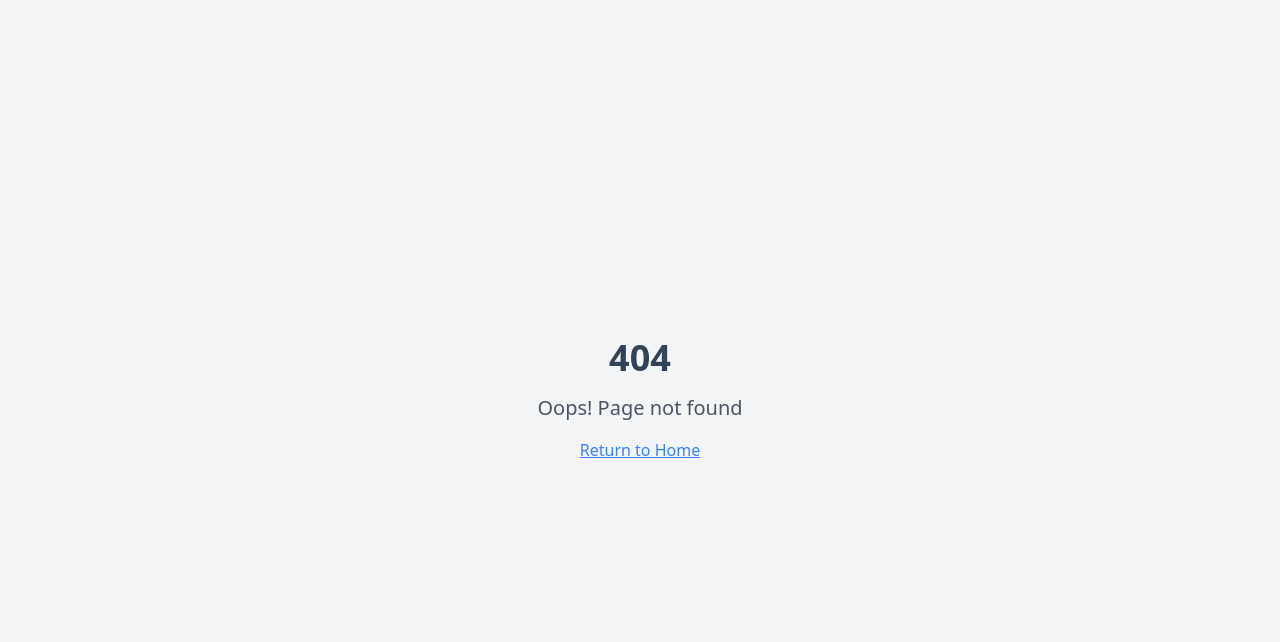
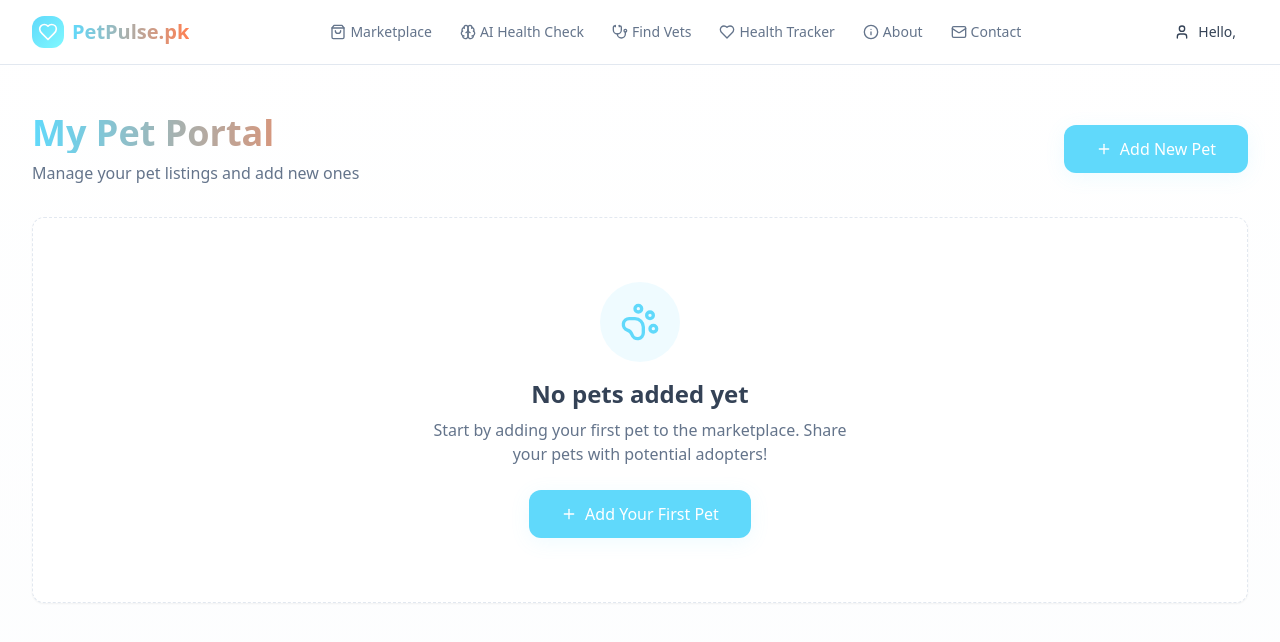
Before and after one commit to Daiyanurrehmankhan/petpulsepk_frontend, a React (Vite) app: page /pet-portal in a window 1280 px wide. Before the commit this address had no page. Shown: the top 642 px of the page. Built offline with nearby package versions, Linux system fonts and the light colour scheme; sample sign-in values are in the browser's storage.

Commit message:
Refactor: Focus on frontend changes

```diff
--- a/src/App.tsx
+++ b/src/App.tsx
@@ -16,6 +16,7 @@ import ContactPage from "./pages/ContactPage";
 import LoginPage from "./pages/LoginPage";
 import SignupPage from "./pages/SignupPage";
 import AddPetPage from "./pages/AddPetPage";
+import PetPortalPage from "./pages/PetPortalPage";
 
 const queryClient = new QueryClient();
 
@@ -72,6 +73,14 @@ const App = () => (
                 </PrivateRoute>
               }
             />
+            <Route
+              path="/pet-portal"
+              element={
+                <PrivateRoute>
+                  <PetPortalPage />
+                </PrivateRoute>
+              }
+            />
             {/* ADD ALL CUSTOM ROUTES ABOVE THE CATCH-ALL "*" ROUTE */}
             <Route path="*" element={<NotFound />} />
           </Routes>
--- a/src/components/Navigation.tsx
+++ b/src/components/Navigation.tsx
@@ -61,31 +61,37 @@ const Navigation = () => {
                   <Button variant="ghost" size="sm">Sign In</Button>
                 </Link>
                 <Link to="/signup">
-                  <Button variant="hero" size="sm">Sign Up</Button>
+                  <Button variant="hero" size="sm">Get Started</Button>
                 </Link>
               </>
             ) : (
-              <div className="flex items-center space-x-4">
-                <Link to="/add-pet">
-                  <Button variant="outline" size="sm" className="flex items-center gap-2">
-                    <Plus className="w-4 h-4" />
-                    Add Pet
-                  </Button>
-                </Link>
               <DropdownMenu>
                 <DropdownMenuTrigger asChild>
                   <Button variant="ghost" size="sm" className="flex items-center gap-2">
                     <User className="w-4 h-4" />
-                      {user?.full_name}
+                    Hello, {user?.full_name}
                   </Button>
                 </DropdownMenuTrigger>
-                  <DropdownMenuContent align="end">
+                <DropdownMenuContent align="end" className="w-56 bg-background">
                   <DropdownMenuLabel>
                     <div className="flex flex-col">
                       <span className="font-medium">{user?.full_name}</span>
-                        <span className="text-xs text-muted-foreground capitalize">{user?.role}</span>
+                      <span className="text-xs text-muted-foreground">{user?.email}</span>
                     </div>
                   </DropdownMenuLabel>
+                  <DropdownMenuSeparator />
+                  <Link to="/pet-portal">
+                    <DropdownMenuItem>
+                      <Heart className="w-4 h-4 mr-2" />
+                      My Pet Portal
+                    </DropdownMenuItem>
+                  </Link>
+                  <Link to="/add-pet">
+                    <DropdownMenuItem>
+                      <Plus className="w-4 h-4 mr-2" />
+                      Add Pet
+                    </DropdownMenuItem>
+                  </Link>
                   <DropdownMenuSeparator />
                   <DropdownMenuItem onClick={logout} className="text-destructive">
                     <LogOut className="w-4 h-4 mr-2" />
@@ -93,12 +99,6 @@ const Navigation = () => {
                   </DropdownMenuItem>
                 </DropdownMenuContent>
               </DropdownMenu>
-              </div>
-            )}
-            {!isAuthenticated && (
-              <Link to="/signup">
-                <Button variant="hero" size="sm">Get Started</Button>
-              </Link>
             )}
           </div>
 
@@ -130,12 +130,45 @@ const Navigation = () => {
               </Link>
             ))}
             <div className="flex flex-col space-y-2 pt-4 border-t border-border">
+              {!isAuthenticated ? (
+                <>
                   <Link to="/login" onClick={() => setIsOpen(false)}>
                     <Button variant="ghost" className="justify-start w-full">Sign In</Button>
                   </Link>
                   <Link to="/signup" onClick={() => setIsOpen(false)}>
                     <Button variant="hero" className="justify-start w-full">Get Started</Button>
                   </Link>
+                </>
+              ) : (
+                <>
+                  <div className="px-3 py-2 text-sm font-medium">
+                    Hello, {user?.full_name}
+                  </div>
+                  <Link to="/pet-portal" onClick={() => setIsOpen(false)}>
+                    <Button variant="ghost" className="justify-start w-full gap-2">
+                      <Heart className="w-4 h-4" />
+                      My Pet Portal
+                    </Button>
+                  </Link>
+                  <Link to="/add-pet" onClick={() => setIsOpen(false)}>
+                    <Button variant="ghost" className="justify-start w-full gap-2">
+                      <Plus className="w-4 h-4" />
+                      Add Pet
+                    </Button>
+                  </Link>
+                  <Button
+                    variant="ghost"
+                    className="justify-start w-full gap-2 text-destructive hover:text-destructive"
+                    onClick={() => {
+                      logout();
+                      setIsOpen(false);
+                    }}
+                  >
+                    <LogOut className="w-4 h-4" />
+                    Logout
+                  </Button>
+                </>
+              )}
             </div>
           </div>
         )}
--- /dev/null
+++ b/src/pages/PetPortalPage.tsx
@@ -0,0 +1,123 @@
+import { useState } from "react";
+import Navigation from "@/components/Navigation";
+import { Card, CardContent, CardDescription, CardHeader, CardTitle } from "@/components/ui/card";
+import { Button } from "@/components/ui/button";
+import { Badge } from "@/components/ui/badge";
+import { Plus, PawPrint } from "lucide-react";
+import { Link } from "react-router-dom";
+
+interface Pet {
+  id: string;
+  name: string;
+  species: string;
+  breed: string;
+  age: string;
+  gender: string;
+  healthStatus: string;
+  image: string;
+  price: number;
+}
+
+const PetPortalPage = () => {
+  // Mock data - user will handle actual data storage
+  const [pets] = useState<Pet[]>([
+    // This will be populated from user's backend
+  ]);
+
+  return (
+    <div className="min-h-screen bg-gradient-to-b from-background to-muted/20">
+      <Navigation />
+
+      <div className="max-w-7xl mx-auto px-4 sm:px-6 lg:px-8 py-12">
+        <div className="flex flex-col sm:flex-row justify-between items-start sm:items-center gap-4 mb-8">
+          <div>
+            <h1 className="text-4xl font-bold bg-gradient-to-r from-primary to-secondary bg-clip-text text-transparent">
+              My Pet Portal
+            </h1>
+            <p className="text-muted-foreground mt-2">
+              Manage your pet listings and add new ones
+            </p>
+          </div>
+          <Link to="/add-pet">
+            <Button size="lg" className="gap-2">
+              <Plus className="w-5 h-5" />
+              Add New Pet
+            </Button>
+          </Link>
+        </div>
+
+        {pets.length === 0 ? (
+          <Card className="border-dashed">
+            <CardContent className="flex flex-col items-center justify-center py-16">
+              <div className="w-20 h-20 rounded-full bg-primary/10 flex items-center justify-center mb-4">
+                <PawPrint className="w-10 h-10 text-primary" />
+              </div>
+              <h3 className="text-2xl font-semibold mb-2">No pets added yet</h3>
+              <p className="text-muted-foreground text-center max-w-md mb-6">
+                Start by adding your first pet to the marketplace. Share your pets with potential adopters!
+              </p>
+              <Link to="/add-pet">
+                <Button size="lg" className="gap-2">
+                  <Plus className="w-5 h-5" />
+                  Add Your First Pet
+                </Button>
+              </Link>
+            </CardContent>
+          </Card>
+        ) : (
+          <div className="grid grid-cols-1 md:grid-cols-2 lg:grid-cols-3 gap-6">
+            {pets.map((pet) => (
+              <Card key={pet.id} className="overflow-hidden hover:shadow-lg transition-shadow">
+                <div className="aspect-square relative overflow-hidden">
+                  <img
+                    src={pet.image}
+                    alt={pet.name}
+                    className="w-full h-full object-cover hover:scale-105 transition-transform duration-300"
+                  />
+                </div>
+                <CardHeader>
+                  <div className="flex justify-between items-start">
+                    <div>
+                      <CardTitle className="text-2xl">{pet.name}</CardTitle>
+                      <CardDescription>
+                        {pet.breed} • {pet.species}
+                      </CardDescription>
+                    </div>
+                    <Badge variant={
+                      pet.healthStatus === "Excellent" ? "default" :
+                      pet.healthStatus === "Good" ? "secondary" : "outline"
+                    }>
+                      {pet.healthStatus}
+                    </Badge>
+                  </div>
+                </CardHeader>
+                <CardContent>
+                  <div className="space-y-2 text-sm">
+                    <div className="flex justify-between">
+                      <span className="text-muted-foreground">Age:</span>
+                      <span className="font-medium">{pet.age}</span>
+                    </div>
+                    <div className="flex justify-between">
+                      <span className="text-muted-foreground">Gender:</span>
+                      <span className="font-medium">{pet.gender}</span>
+                    </div>
+                    <div className="flex justify-between">
+                      <span className="text-muted-foreground">Price:</span>
+                      <span className="font-semibold text-lg text-primary">PKR {pet.price.toLocaleString()}</span>
+                    </div>
+                  </div>
+                  <div className="flex gap-2 mt-4">
+                    <Button variant="outline" className="flex-1">Edit</Button>
+                    <Button variant="outline" className="flex-1">Remove</Button>
+                  </div>
+                </CardContent>
+              </Card>
+            ))}
+          </div>
+        )}
+      </div>
+    </div>
+  );
+};
+
+export default PetPortalPage;
```
Lines whose indentation alone changed are shown as unchanged.
